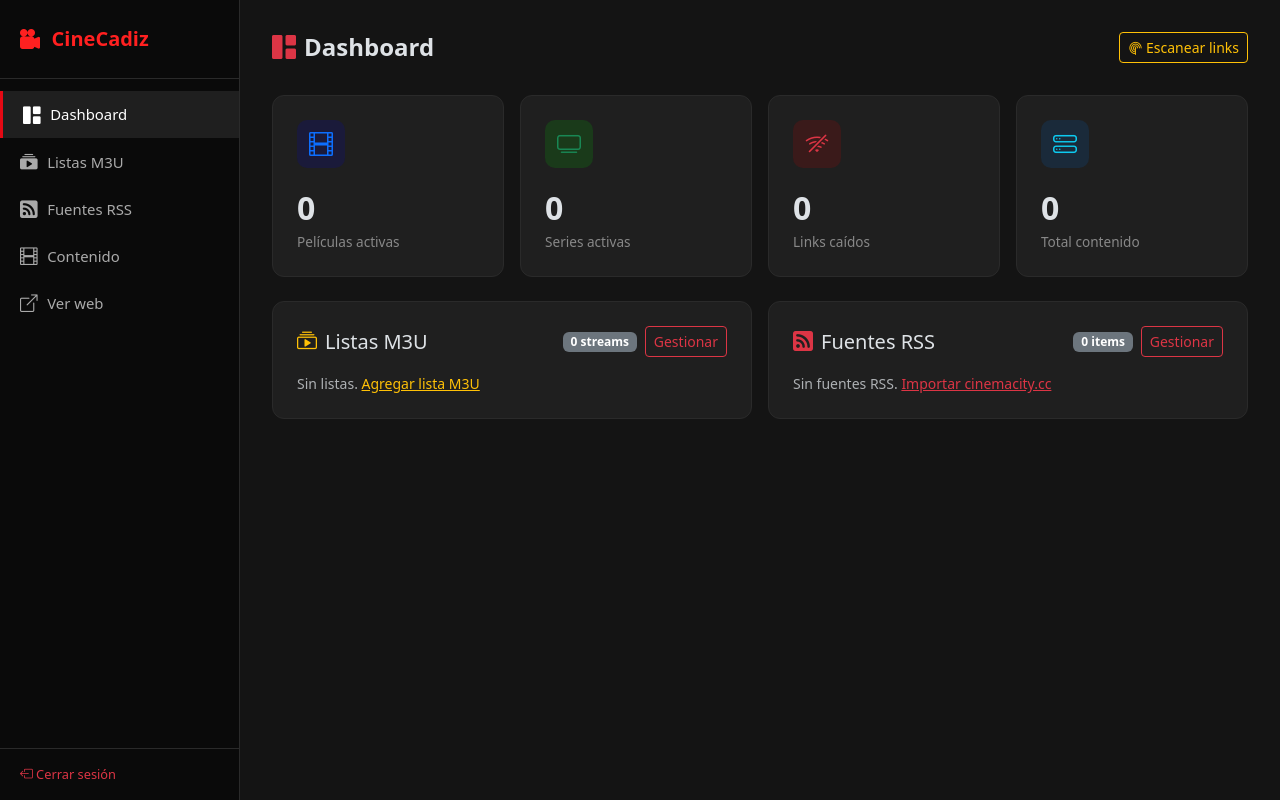
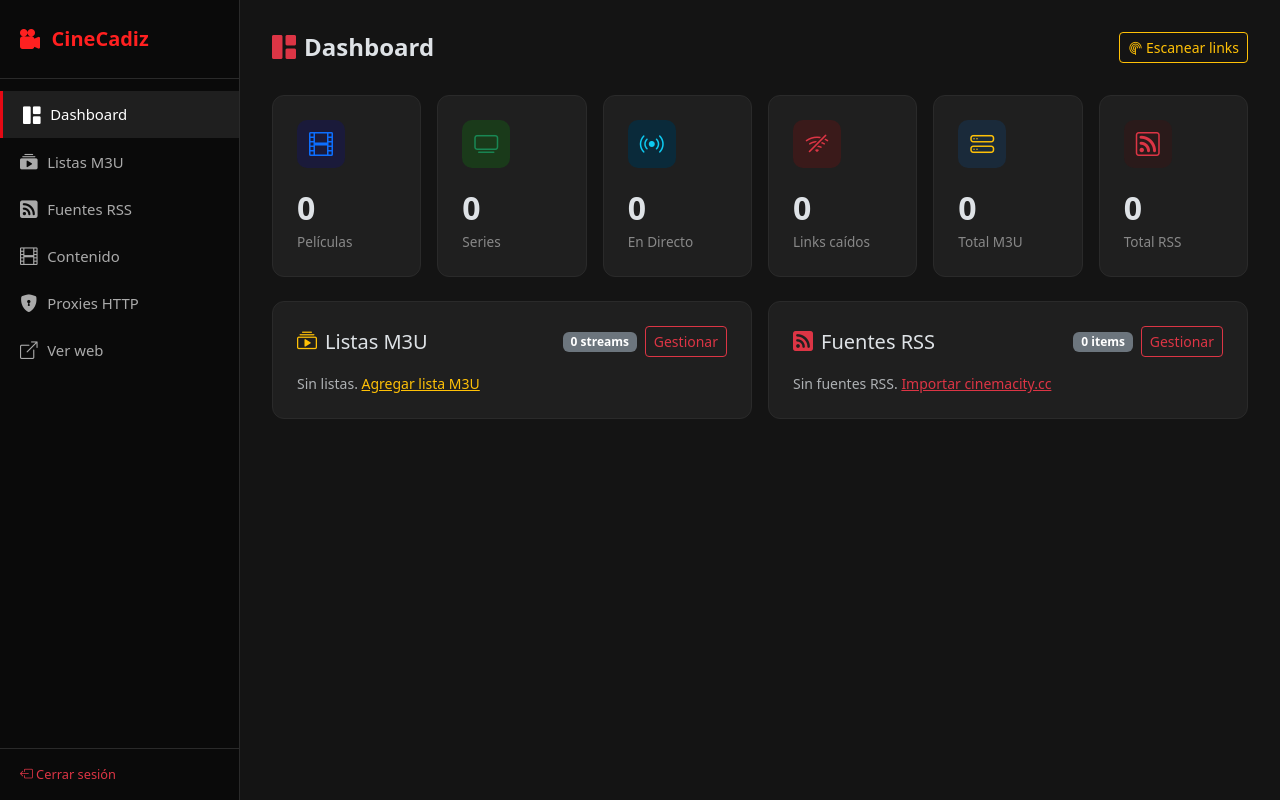
Before and after one commit to Raulcadiz/CineCadiz, a Flask app: page /admin/ in a window 1280 px wide. Run offline with Flask 3, Linux system fonts and the light colour scheme; the visitor is signed in with stand-in values (Sample User, id 1); parts of the project's set-up code (start-up, migrations or seed data) failed here and were passed over.

Commit message:
🎬 CineCadiz Tv

```diff
--- a/app.py
+++ b/app.py
@@ -33,6 +33,22 @@ def create_app(config_class=Config):
             exist_ok=True,
         )
         db.create_all()
+        _migrate_db()
+
+
+def _migrate_db():
+    """Agrega columnas nuevas a tablas existentes sin perder datos (SQLite safe)."""
+    from sqlalchemy import text
+    with db.engine.connect() as conn:
+        for stmt in (
+            'ALTER TABLE listas ADD COLUMN incluir_live BOOLEAN NOT NULL DEFAULT 0',
+            'ALTER TABLE listas ADD COLUMN usar_proxy   BOOLEAN NOT NULL DEFAULT 0',
+        ):
+            try:
+                conn.execute(text(stmt))
+                conn.commit()
+            except Exception:
+                pass   # columna ya existe → ignorar
 
     # ── Scheduler (solo si no estamos en testing y AUTO_SCAN=1) ─
     # Poner AUTO_SCAN=0 en .env para deshabilitar el escaneo automático.
--- a/m3u_parser.py
+++ b/m3u_parser.py
@@ -347,20 +347,36 @@ HEADERS = {
 }
 
 
-def fetch_and_parse(url: str, config, filter_spanish: bool = False) -> tuple[list, str | None]:
+def fetch_and_parse(
+    url: str,
+    config,
+    filter_spanish: bool = False,
+    include_live: bool = False,
+    proxy: str | None = None,
+) -> tuple[list, str | None]:
     """
     Descarga una lista M3U con TIMEOUT TOTAL, la parsea y aplica filtros:
 
-      1. Siempre: excluye canales en vivo (FILTER_LIVE_CHANNELS)
+      1. Siempre: clasifica canales en vivo (tipo='live')
+         - Si include_live=False → excluye los canales en vivo
+         - Si include_live=True  → los incluye con tipo='live'
       2. Siempre: excluye ítems con tvg-language explícito NO español
       3. Si filter_spanish=True: aplica filtro estricto de español
 
-    Timeout total configurable (DOWNLOAD_TIMEOUT segundos, default 90).
+    proxy: "host:port" (sin esquema) del proxy HTTP a usar, o None para directo.
+    Timeout total configurable (DOWNLOAD_TIMEOUT segundos, default 300).
     Usa streaming para detectar si el servidor es muy lento y abortar.
 
     Devuelve (items, error_msg). Si error_msg es None, fue exitoso.
     """
-    max_secs = _cfg(config, 'DOWNLOAD_TIMEOUT', 90)
+    max_secs = _cfg(config, 'DOWNLOAD_TIMEOUT', 300)
+
+    req_proxies = None
+    if proxy:
+        req_proxies = {
+            'http':  f'http://{proxy}',
+            'https': f'http://{proxy}',
+        }
 
     try:
         start = time.monotonic()
@@ -369,6 +385,7 @@ def fetch_and_parse(url: str, config, filter_spanish: bool = False) -> tuple[lis
             timeout=(10, 30),   # (connect_timeout, read_per_chunk_timeout)
             headers=HEADERS,
             stream=True,
+            proxies=req_proxies,
         )
         resp.raise_for_status()
 
@@ -407,10 +424,19 @@ def fetch_and_parse(url: str, config, filter_spanish: bool = False) -> tuple[lis
         content = raw_bytes.decode('utf-8', errors='replace')
 
     all_items = parse_m3u_content(content)
-    total = len(all_items)
 
-    # Filtro 1: excluir canales en vivo
-    items = [it for it in all_items if is_vod_content(it, config)]
+    # Clasificar items: VOD (pelicula/serie) o LIVE
+    vod_items  = []
+    live_items = []
+    for it in all_items:
+        if is_vod_content(it, config):
+            vod_items.append(it)
+        else:
+            it['tipo'] = 'live'
+            live_items.append(it)
+
+    # Filtro 1: canales en vivo — incluir o no según el flag
+    items = vod_items + (live_items if include_live else [])
 
     # Filtro 2: excluir ítems EXPLICITAMENTE marcados como no español
     #           (nunca bloquea ítems sin etiqueta de idioma)
--- a/routes_admin.py
+++ b/routes_admin.py
@@ -10,7 +10,9 @@ from flask import (
     url_for, session, flash, jsonify, current_app,
 )
 
-from models import db, Lista, FuenteRSS, Contenido
+import random
+
+from models import db, Lista, FuenteRSS, Contenido, Proxy
 from m3u_parser import fetch_and_parse
 from link_checker import scan_dead_links
 from rss_importer import import_rss_source, DEFAULT_RSS_SOURCES
@@ -65,6 +67,7 @@ def dashboard():
     stats = {
         'peliculas':   Contenido.query.filter_by(tipo='pelicula', activo=True).count(),
         'series':      Contenido.query.filter_by(tipo='serie', activo=True).count(),
+        'live':        Contenido.query.filter_by(tipo='live', activo=True).count(),
         'inactivos':   Contenido.query.filter_by(activo=False).count(),
         'listas_m3u':  Lista.query.count(),
         'fuentes_rss': FuenteRSS.query.count(),
@@ -92,8 +95,10 @@ def listas():
 def agregar_lista():
     nombre = request.form.get('nombre', '').strip()
     url = request.form.get('url', '').strip()
-    # checkbox desmarcado no envía nada → in request.form es la forma correcta
-    filtrar = 'filtrar_español' in request.form
+    # checkboxes desmarcados no envían nada → 'in request.form' es la forma correcta
+    filtrar       = 'filtrar_español' in request.form
+    incluir_live  = 'incluir_live'    in request.form
+    usar_proxy    = 'usar_proxy'      in request.form
 
     if not nombre or not url:
         flash('Nombre y URL son obligatorios', 'danger')
@@ -102,7 +107,8 @@ def agregar_lista():
         flash('La URL debe comenzar con http:// o https://', 'danger')
         return redirect(url_for('admin.listas'))
 
-    lista = Lista(nombre=nombre, url=url, filtrar_español=filtrar)
+    lista = Lista(nombre=nombre, url=url, filtrar_español=filtrar,
+                  incluir_live=incluir_live, usar_proxy=usar_proxy)
     db.session.add(lista)
     db.session.commit()
     _import_lista_async(current_app._get_current_object(), lista.id)
@@ -298,6 +304,57 @@ def rss_status(fuente_id):
     return jsonify(FuenteRSS.query.get_or_404(fuente_id).to_dict())
 
 
+# ── Gestión de proxies HTTP ────────────────────────────────
+
+@admin_bp.get('/proxies')
+@login_required
+def proxies():
+    all_proxies = Proxy.query.order_by(Proxy.fecha_creacion.desc()).all()
+    return render_template('admin/proxies.html', proxies=all_proxies)
+
+
+@admin_bp.post('/proxies/agregar')
+@login_required
+def agregar_proxy():
+    url = request.form.get('url', '').strip()
+    if not url:
+        flash('La dirección del proxy es obligatoria', 'danger')
+        return redirect(url_for('admin.proxies'))
+    # Normalizar: quitar esquema si el usuario lo puso
+    url = url.replace('http://', '').replace('https://', '').rstrip('/')
+    if not url:
+        flash('Dirección de proxy inválida', 'danger')
+        return redirect(url_for('admin.proxies'))
+    if Proxy.query.filter_by(url=url).first():
+        flash(f'El proxy {url} ya existe', 'warning')
+        return redirect(url_for('admin.proxies'))
+    db.session.add(Proxy(url=url))
+    db.session.commit()
+    flash(f'Proxy {url} agregado.', 'success')
+    return redirect(url_for('admin.proxies'))
+
+
+@admin_bp.post('/proxies/<int:proxy_id>/toggle')
+@login_required
+def toggle_proxy(proxy_id):
+    proxy = Proxy.query.get_or_404(proxy_id)
+    proxy.activo = not proxy.activo
+    db.session.commit()
+    flash(f'Proxy {proxy.url} {"activado" if proxy.activo else "desactivado"}.', 'info')
+    return redirect(url_for('admin.proxies'))
+
+
+@admin_bp.post('/proxies/<int:proxy_id>/eliminar')
+@login_required
+def eliminar_proxy(proxy_id):
+    proxy = Proxy.query.get_or_404(proxy_id)
+    url = proxy.url
+    db.session.delete(proxy)
+    db.session.commit()
+    flash(f'Proxy {url} eliminado.', 'success')
+    return redirect(url_for('admin.proxies'))
+
+
 # ── Importador M3U (interno) ───────────────────────────────────
 
 def _import_lista_async(app, lista_id: int):
@@ -312,11 +369,23 @@ def _import_lista(app, lista_id: int):
             if not lista:
                 return
 
-            app.logger.info(f'[Import M3U] Iniciando: {lista.nombre}')
+            # Seleccionar proxy si la lista lo requiere
+            proxy_url = None
+            if lista.usar_proxy:
+                active_proxies = Proxy.query.filter_by(activo=True).all()
+                if active_proxies:
+                    proxy_url = random.choice(active_proxies).url
+
+            app.logger.info(
+                f'[Import M3U] Iniciando: {lista.nombre}'
+                + (f' (proxy: {proxy_url})' if proxy_url else '')
+            )
             items, error = fetch_and_parse(
                 lista.url,
                 app.config,
                 filter_spanish=lista.filtrar_español,
+                include_live=lista.incluir_live,
+                proxy=proxy_url,
             )
 
             if error:
--- a/templates/admin/base.html
+++ b/templates/admin/base.html
@@ -136,6 +136,10 @@
            class="{% if 'contenido' in request.endpoint %}active{% endif %}">
             <i class="bi bi-film"></i> Contenido
         </a>
+        <a href="{{ url_for('admin.proxies') }}"
+           class="{% if 'proxies' in request.endpoint %}active{% endif %}">
+            <i class="bi bi-shield-lock-fill"></i> Proxies HTTP
+        </a>
         <a href="{{ url_for('index') }}" target="_blank">
             <i class="bi bi-box-arrow-up-right"></i> Ver web
         </a>
--- a/templates/admin/dashboard.html
+++ b/templates/admin/dashboard.html
@@ -29,32 +29,46 @@
 
 <!-- Stats -->
 <div class="row g-3 mb-4">
-    <div class="col-6 col-md-3">
+    <div class="col-6 col-md-2">
         <div class="stat-card">
             <div class="stat-icon" style="background:#1a1a3a"><i class="bi bi-film text-primary"></i></div>
             <div class="stat-value">{{ stats.peliculas }}</div>
-            <div class="stat-label">Películas activas</div>
+            <div class="stat-label">Películas</div>
         </div>
     </div>
-    <div class="col-6 col-md-3">
+    <div class="col-6 col-md-2">
         <div class="stat-card">
             <div class="stat-icon" style="background:#1a3a1a"><i class="bi bi-tv text-success"></i></div>
             <div class="stat-value">{{ stats.series }}</div>
-            <div class="stat-label">Series activas</div>
+            <div class="stat-label">Series</div>
         </div>
     </div>
-    <div class="col-6 col-md-3">
+    <div class="col-6 col-md-2">
+        <div class="stat-card">
+            <div class="stat-icon" style="background:#0a2a3a"><i class="bi bi-broadcast text-info"></i></div>
+            <div class="stat-value">{{ stats.live }}</div>
+            <div class="stat-label">En Directo</div>
+        </div>
+    </div>
+    <div class="col-6 col-md-2">
         <div class="stat-card">
             <div class="stat-icon" style="background:#3a1a1a"><i class="bi bi-wifi-off text-danger"></i></div>
             <div class="stat-value">{{ stats.inactivos }}</div>
             <div class="stat-label">Links caídos</div>
         </div>
     </div>
-    <div class="col-6 col-md-3">
+    <div class="col-6 col-md-2">
         <div class="stat-card">
-            <div class="stat-icon" style="background:#1a2a3a"><i class="bi bi-hdd-stack text-info"></i></div>
-            <div class="stat-value">{{ stats.total_m3u + stats.total_rss }}</div>
-            <div class="stat-label">Total contenido</div>
+            <div class="stat-icon" style="background:#1a2a3a"><i class="bi bi-hdd-stack text-warning"></i></div>
+            <div class="stat-value">{{ stats.total_m3u }}</div>
+            <div class="stat-label">Total M3U</div>
+        </div>
+    </div>
+    <div class="col-6 col-md-2">
+        <div class="stat-card">
+            <div class="stat-icon" style="background:#2a1a1a"><i class="bi bi-rss text-danger"></i></div>
+            <div class="stat-value">{{ stats.total_rss }}</div>
+            <div class="stat-label">Total RSS</div>
         </div>
     </div>
 </div>
```
Also changed, not shown: models.py (+23 -1 lines), routes_api.py (+10 -2 lines), static/js/script.js (+9 -4 lines), templates/admin/lists.html (+41 -9 lines), templates/admin/proxies.html (added, +97 -0 lines), templates/index.html (+15 -0 lines).
